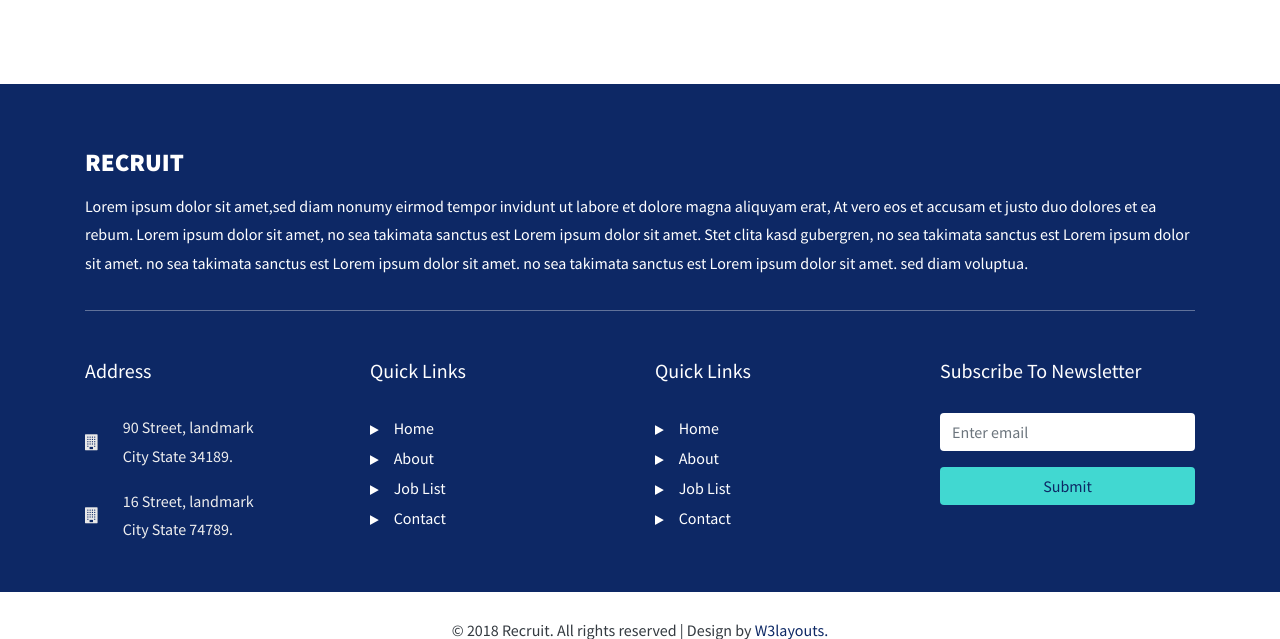
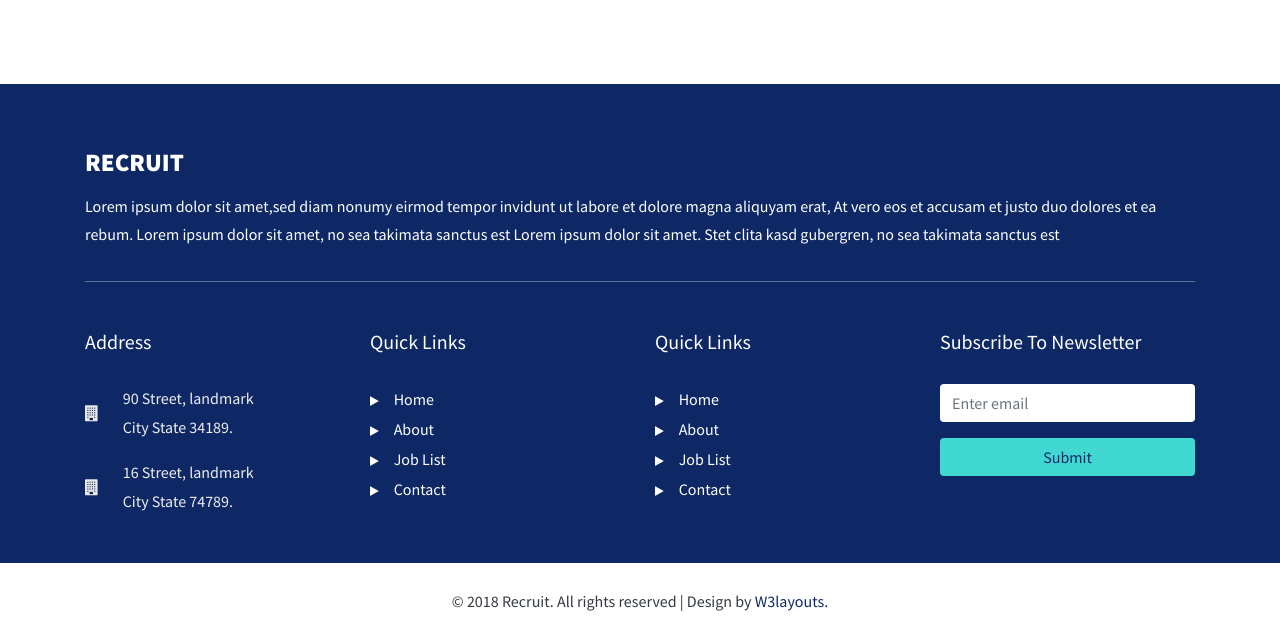
Before and after one commit to mohammedshajin/JobPortal, a Django app: page /search/ in a window 1280 px wide. Shown: the part 2539-3178 px from the top of the page. After the commit the page ends 3150 px from the top, so only its background shows below. Run offline with Django 3.2, Linux system fonts and the light colour scheme; data comes from the database, SQL or seed files in the repository; some libraries are stand-ins or nearby versions.

Commit message:
template fixed

```diff
--- a/templates/search.html
+++ b/templates/search.html
@@ -244,8 +244,7 @@ License URL: http://creativecommons.org/licenses/by/3.0/
                     erat, At vero eos et accusam et justo duo dolores et ea rebum. Lorem ipsum dolor sit amet, no sea
                     takimata sanctus est Lorem ipsum dolor sit amet. Stet clita kasd gubergren, no sea takimata sanctus
                     est
-                    Lorem ipsum dolor sit amet. no sea takimata sanctus est Lorem ipsum dolor sit amet. no sea takimata
-                    sanctus est Lorem ipsum dolor sit amet. sed diam voluptua. </p>
+                     </p>
             </div>
             <div class="row  pt-5">
                 <div class="col-lg-3 col-sm-6 footer_grid1">
```
